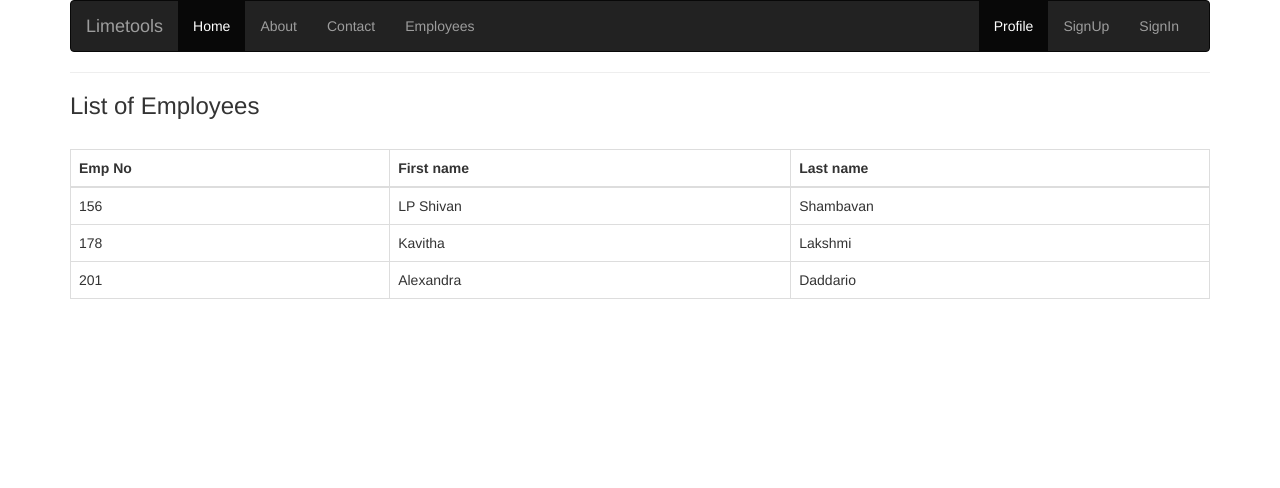
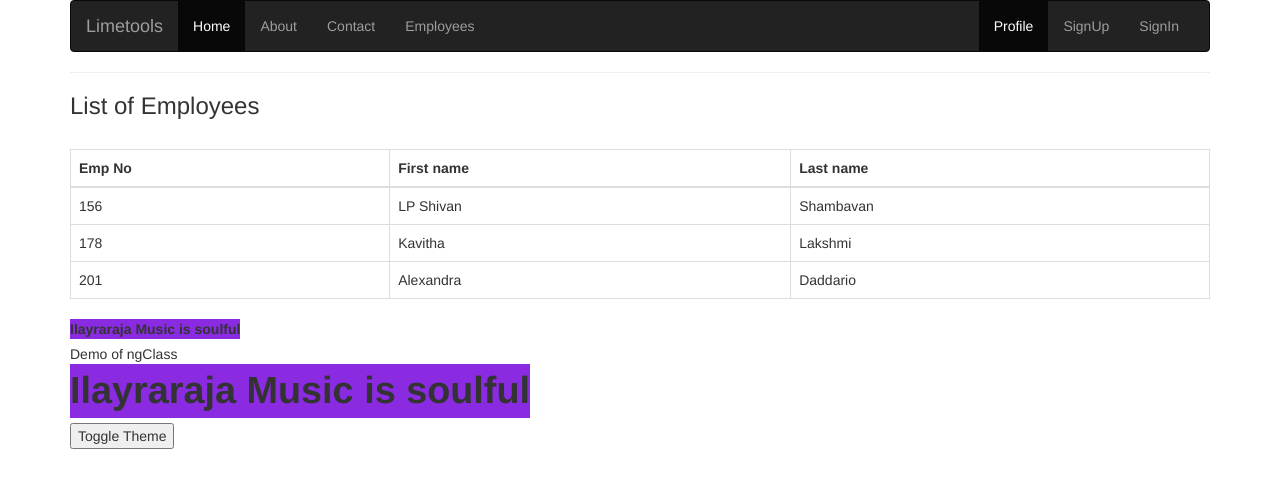
Before and after one commit to lps-162/ust-global-angular, an Angular app in the folder afternoon/: page / in a window 1280 px wide. Shown: the top 488 px of the page. Built offline with nearby package versions, Linux system fonts and the light colour scheme.

Commit message:
Demo of NgClass

```diff
--- a/afternoon/src/app/app.component.css
+++ b/afternoon/src/app/app.component.css
@@ -2,3 +2,15 @@ tr.active {
     color: darkorchid;
     font-weight: bold;
 }
+
+.blueTheme {
+    background: blueviolet;
+}
+
+.redTheme {
+    background: orangered;
+}
+
+.boldFontStyle {
+    font-size: 2.7em;
+}
--- a/afternoon/src/app/app.component.html
+++ b/afternoon/src/app/app.component.html
@@ -19,7 +19,7 @@
     </thead>
 
     <tbody>
-        <tr *ngFor="let employee of listOfEmployees"
+        <tr *ngFor="let employee of gridData"
             (click)="showEmployeeDetails(employee)"
             [class.active]="selectedEmployee === employee">
             <td>{{employee.emp_no}}</td>
@@ -28,6 +28,15 @@
         </tr>
     </tbody>
 </table>
+
+<label [class.blueTheme]="true">Ilayraraja Music is soulful</label>
+<br>
+Demo of ngClass
+<br>
+<label [ngClass]="themeObject">Ilayraraja Music is soulful</label>
+<br>
+<input type="submit" value="Toggle Theme"
+    (click)="toggleTheme()" />
 
 <employee-details [employee]="selectedEmployee">
 
--- a/afternoon/src/app/app.component.ts
+++ b/afternoon/src/app/app.component.ts
@@ -1,5 +1,6 @@
 import { Component } from '@angular/core';
 import { Employee } from "app/shared/models/employee";
+import { listOfMockEmployees } from './shared/mock-data/mock-employees';
 
 @Component({
   selector: 'app-root',
@@ -18,29 +19,26 @@ export class AppComponent {
 
   selectedEmployee: Employee;
 
-  listOfEmployees: any[] = [
-        {
-            emp_no: 156,
-            first_name: 'LP Shivan',
-            last_name: 'Shambavan',
-            city: 'Trivandrum'
-        },
-        {
-            emp_no: 178,
-            first_name: 'Kavitha',
-            last_name: 'Lakshmi',
-            city: 'Los Angeles'
-        },
-        {
-            emp_no: 201,
-            first_name: 'Alexandra',
-            last_name: 'Daddario',
-            city: 'Tokyo'
-        },
-    ];
+    gridData: Employee[] = listOfMockEmployees;
 
     showEmployeeDetails(employee: Employee) {
         console.log(employee);
         this.selectedEmployee = employee;
     }
+
+    themeObject = {
+      redTheme: false,
+      blueTheme: true,
+      boldFontStyle: true
+    };
+
+    toggleTheme() {
+      if (this.themeObject.redTheme) {
+        this.themeObject.blueTheme = true;
+        this.themeObject.redTheme = false;
+      } else {
+        this.themeObject.blueTheme = false;
+        this.themeObject.redTheme = true;
+      }
+    }
 }
--- /dev/null
+++ b/afternoon/src/app/shared/mock-data/mock-employees.ts
@@ -0,0 +1,22 @@
+import { Employee } from "app/shared/models/employee";
+
+export const listOfMockEmployees: Employee[] = [
+        {
+            emp_no: 156,
+            first_name: 'LP Shivan',
+            last_name: 'Shambavan',
+            city: 'Trivandrum'
+        },
+        {
+            emp_no: 178,
+            first_name: 'Kavitha',
+            last_name: 'Lakshmi',
+            city: 'Los Angeles'
+        },
+        {
+            emp_no: 201,
+            first_name: 'Alexandra',
+            last_name: 'Daddario',
+            city: 'Tokyo'
+        },
+    ];
```
Also changed, not shown: afternoon/learning.js (added), 2 other files (tests, documents, lock files or other folders).
